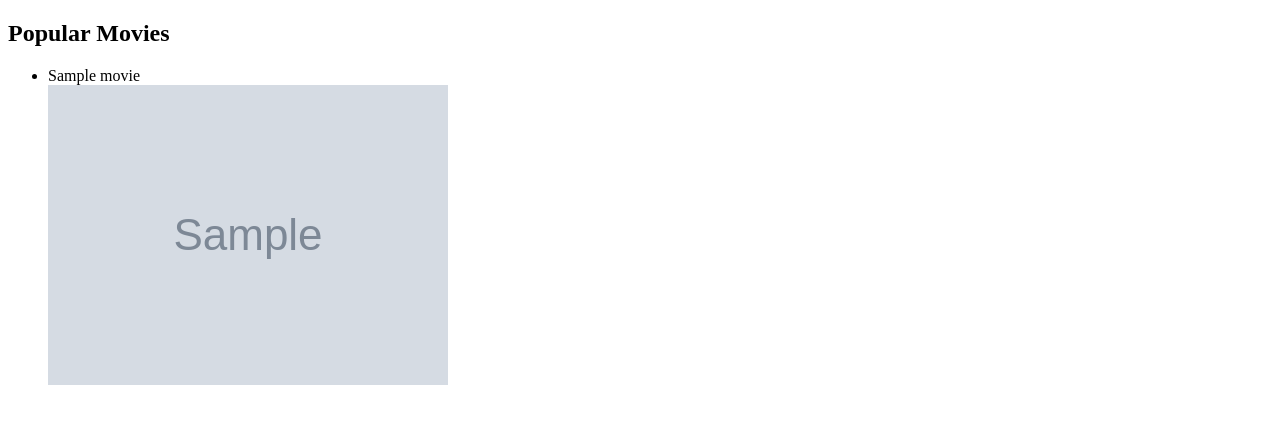
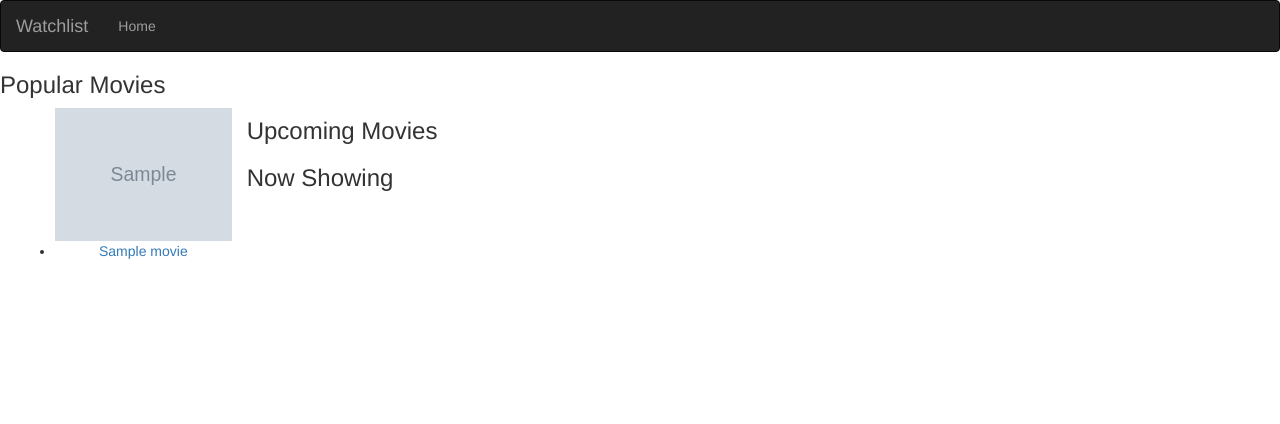
Before and after one commit to nesh-dev/MC45-Flask, a Flask app: template app/templates/index.html in a window 1280 px wide. Shown: the top 424 px of the page. Run offline with Flask 2, Linux system fonts and the light colour scheme; the template is opened without the code that fills it: most values are stand-ins (such as "Sample title", 1, 10 or a date in 2020); grey boxes marked "Sample" are stand-in pictures; parts of the project's set-up code (start-up, migrations or seed data) failed here and were passed over; some libraries are stand-ins or nearby versions.

Commit message:
initial commit

```diff
--- a/app/__init__.py
+++ b/app/__init__.py
@@ -1,5 +1,6 @@
 import os
 from flask import Flask
+from flask_bootstrap import Bootstrap
 from .config import DevConfig
 
 # template_dir = os.path.abspath('../frontend/')
@@ -7,6 +8,8 @@ from .config import DevConfig
 
 app = Flask(__name__, instance_relative_config= True)
 
+bootstrap = Bootstrap(app)
+
 app.config.from_object(DevConfig)
 app.config.from_pyfile('config.py')
 
--- /dev/null
+++ b/app/templates/base.html
@@ -0,0 +1,28 @@
+{% extends 'bootstrap/base.html'%}
+
+
+{% block navbar %}
+{% include 'navbar.html' %}
+{% endblock %}
+
+<!DOCTYPE html>
+<html>
+
+<head>
+    <meta charset="utf-8">
+    {% if title %}
+    <title> {{ title }}</title>
+    {% else %}
+    <title> Welcome to the best Movie Review website </title>
+    {% endif %}
+</head>
+
+<body>
+    <!-- Content block -->
+
+    {% block content %}
+
+    {% endblock%}
+</body>
+
+</html>
--- a/app/templates/index.html
+++ b/app/templates/index.html
@@ -1,22 +1,26 @@
-<!DOCTYPE html>
-<html>
-    <head>
-        <meta charset="utf-8">
-        {% if title %}
-        <title> {{ title }} </title>
-        {% else %}
-        <title> Welcome to the best Movie Review website </title>
-        {% endif %}
-    </head>
-    <body>
+{% extends 'base.html'%}
+{% import 'macros.html' as macro %}
 
-     <h2> Popular Movies </h2>
-     <ul>
-         {% for movie in popular %}
-            <li> {{  movie.title }}
-            </li>
-            <img src="{{ movie.poster }}" />
-         {% endfor %}
-     </ul>
-    </body>
+    <!-- Content block -->
+    {% block content %}
+
+    <!-- Popular movie -->
+    <h3> Popular Movies</h3>
+    <ul>
+        {{ macro.displayMovieList(popular)}}
+    </ul>
+    <!-- Upcoming movie  -->
+    <h3> Upcoming Movies </h3>
+    <ul>
+        {{ macro.displayMovieList(upcoming)}}
+    </ul>
+    <!-- Now showing movie -->
+    <h3>Now Showing</h3>
+    <ul>
+        {{ macro.displayMovieList(now_showing)}}
+    </ul>
+
+    {% endblock%}
+
+
 </html>
--- /dev/null
+++ b/app/templates/macros.html
@@ -0,0 +1,14 @@
+{% macro displayMovieList(movie_list) %}
+
+{% for movie in movie_list %}
+<div class="col-xs-12 col-sm-4 col-md-2 col-lg-2 movie-card">
+    <img src="{{ movie.poster }}" alt="{{ movie.title }} poster" class="img-responsive">
+    <li class="text-center">
+        <a href="/movie/{{movie.id}}">
+            {{ movie.title|truncate(10)}}
+        </a>
+    </li>
+</div>
+
+{% endfor %}
+{% endmacro %}
--- /dev/null
+++ b/app/templates/navbar.html
@@ -0,0 +1,18 @@
+<div class="navbar navbar-inverse" role="navigation">
+    <div class="container-fluid">
+        <div class="navbar-header">
+            <button type="button" class="navbar-toggle" data-toggle="collapse" data-target=".navbar-collapse">
+              <span class="sr-only">Toggle navigation</span>
+              <span class="icon-bar"></span>
+              <span class="icon-bar"></span>
+              <span class="icon-bar"></span>
+            </button>
+            <a class="navbar-brand" href="/"> Watchlist </a>
+        </div>
+        <div class="navbar-collapse collapse">
+            <ul class="nav navbar-nav">
+                <li><a href="/">Home</a></li>
+        </div>
+
+    </div>
+</div>
--- a/requirements.txt
+++ b/requirements.txt
@@ -1,9 +1,12 @@
 click==8.0.1
+dominate==2.6.0
 Flask==2.0.1
+Flask-Bootstrap==3.3.7.1
 importlib-metadata==4.8.1
 itsdangerous==2.0.1
 Jinja2==3.0.1
 MarkupSafe==2.0.1
 typing-extensions==3.10.0.2
+visitor==0.1.3
 Werkzeug==2.0.1
 zipp==3.5.0
```
Also changed, not shown: app/request.py (+24 -4 lines), app/templates/movie.html (+22 -1 lines), app/views.py (+7 -4 lines).
